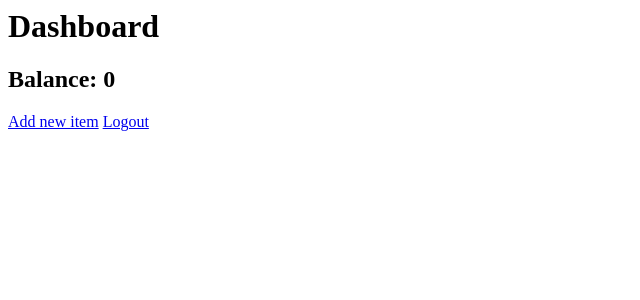
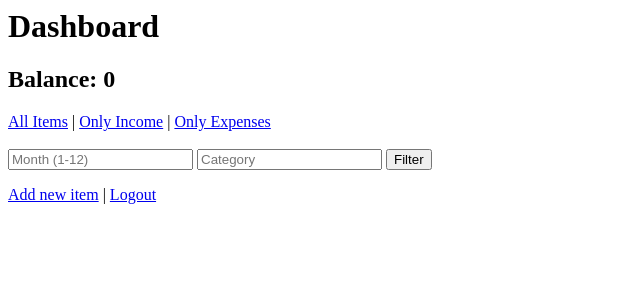
Before and after one commit to Blinde22/budget-manager-web, a Flask app: page / in a window 1280 px wide. Shown: the top 300 px of the page, without its empty margins (0-640 px from the left). Run offline with Flask 3, Linux system fonts and the light colour scheme; the visitor is signed in with stand-in values (Sample User, id 1); data that the repository does not hold is empty.

Commit message:
Update index.html

```diff
--- a/app/templates/index.html
+++ b/app/templates/index.html
@@ -1,7 +1,18 @@
 <h1>Dashboard</h1>
 <h2>Balance: {{ balance }}</h2>
 
-<a href="/add">Add new item</a>
+<a href="/">All Items</a> |
+<a href="/?type=income">Only Income</a> |
+<a href="/?type=expense">Only Expenses</a>
+<br><br>
+
+<form method="GET" action="/">
+    <input type="number" name="month" placeholder="Month (1-12)">
+    <input type="text" name="category" placeholder="Category">
+    <button type="submit">Filter</button>
+</form>
+
+<a href="/add">Add new item</a> |
 <a href="/logout">Logout</a>
 
 <ul>
```
